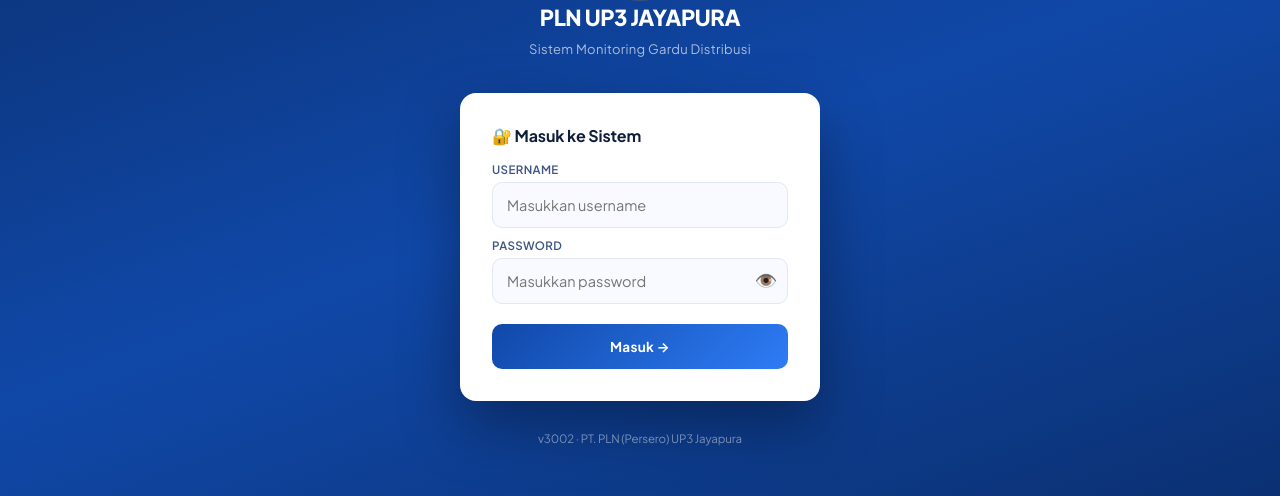
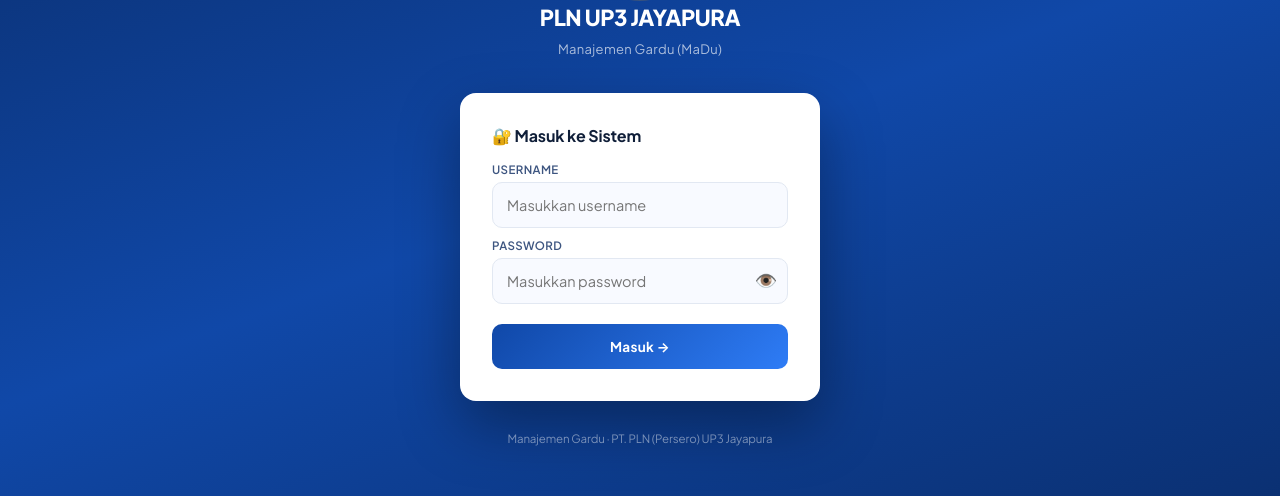
Before and after one commit to juliowijaya1707-stack/Monitoring-Gardu, a plain HTML site: page index.html in a window 1280 px wide. Shown: the part 225-721 px from the top of the page. Drawn offline with nearby package versions, Linux system fonts and the light colour scheme.

Commit message:
Add files via upload

```diff
--- a/index.html
+++ b/index.html
@@ -864,7 +864,7 @@ body{
       <img src="icon-192.png" alt="PLN" onerror="this.parentNode.innerHTML='<span style=\'font-size:24px;font-weight:900;color:#0A2D6B;\'>PLN</span>'">
     </div>
     <div class="login-title">PLN UP3 JAYAPURA</div>
-    <div class="login-sub">Sistem Monitoring Gardu Distribusi</div>
+    <div class="login-sub">Manajemen Gardu (MaDu)</div>
   </div>
   <div class="login-card">
     <div class="login-card-title">🔐 Masuk ke Sistem</div>
@@ -882,7 +882,7 @@ body{
     <div id="login-err" class="login-err">Username atau password salah.</div>
     <button class="login-btn" onclick="doLogin()">Masuk →</button>
   </div>
-  <div class="login-footer">v3002 · PT. PLN (Persero) UP3 Jayapura</div>
+  <div class="login-footer">Manajemen Gardu · PT. PLN (Persero) UP3 Jayapura</div>
 </div>
 
 <!-- ══ PWA INSTALL BANNER ══ -->
@@ -1633,7 +1633,7 @@ function hapusUser(username) {
 // ══════════════════════════════════════════════════════════════
 //  KONFIGURASI & STATE
 // ══════════════════════════════════════════════════════════════
-var API_URL = 'https://script.google.com/macros/s/AKfycbxHzRxpbfQaKDBbWaDQryEIAHcYJTtYfnvvLcX1aNAUY9PNhOUInTPmn6G7nfa8ixI5gQ/exec';
+var API_URL = 'https://script.google.com/macros/s/AKfycbyeYhfAk_Fgvf9lIKf4FXEDST-YZLdj9PTkWAlQIjSrzfAIWYQxOd3NZjxNRTnczRTSMQ/exec';
 
 // ══ URL SPREADSHEET — Ganti di sini jika spreadsheet berubah ══
 // Cukup ganti 1 baris ini, tidak perlu cari-cari di seluruh kode
```
